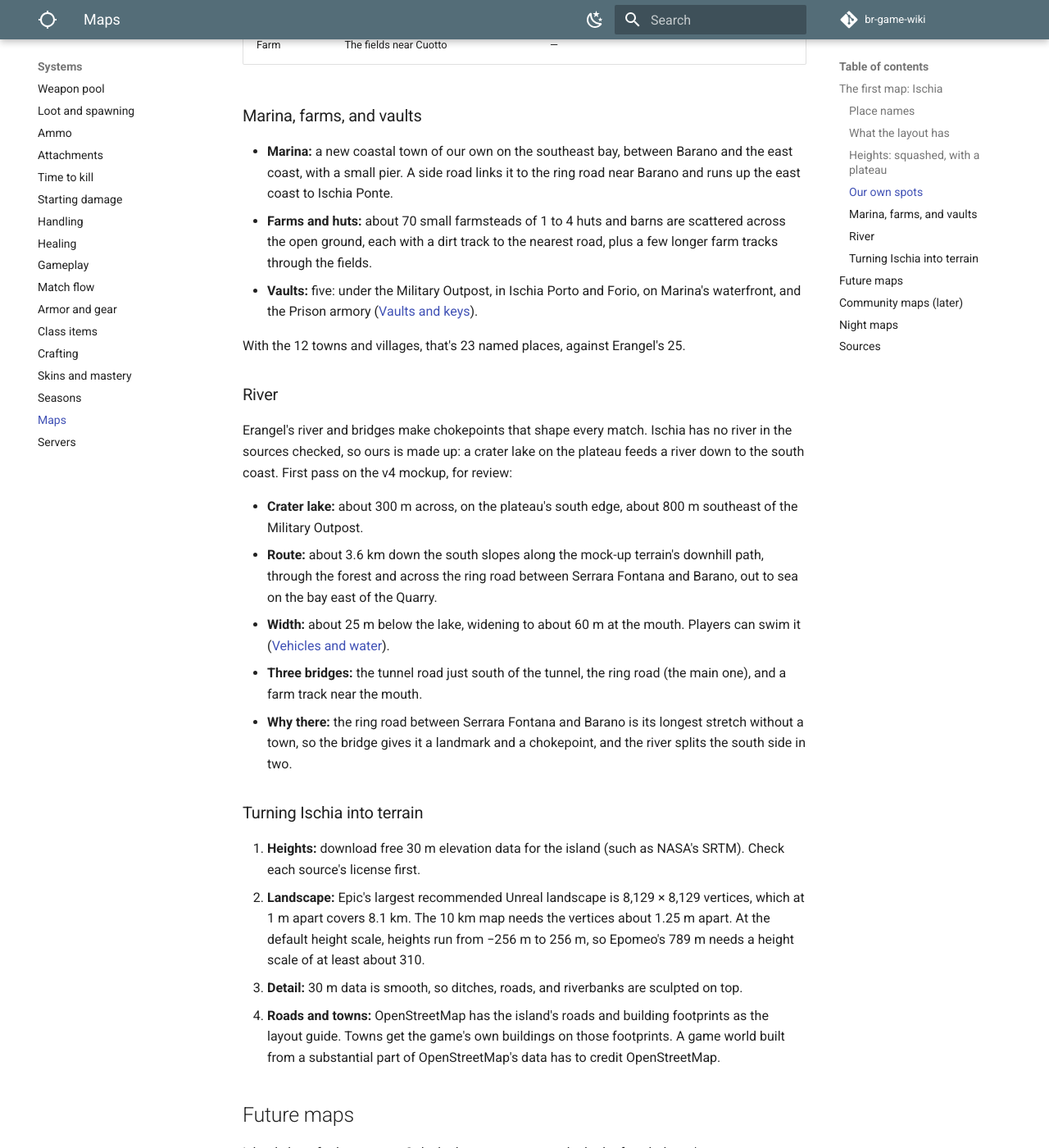
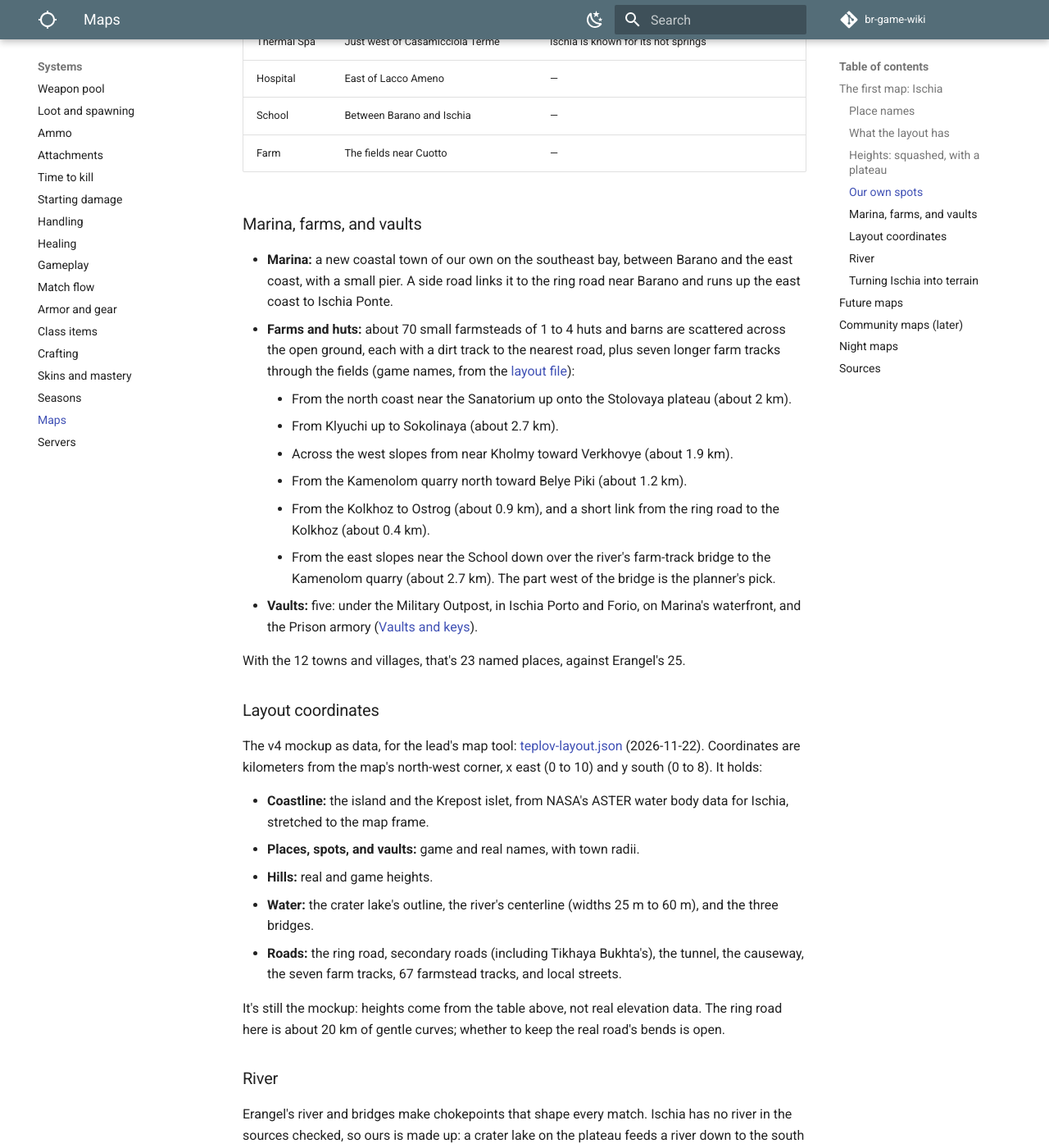
Before and after one commit to DerrickSpartan1/br-game-wiki, an MkDocs documentation site: the page built from docs/systems/maps.md, in a window 1280 px wide and 1400 px high, scrolled down 2738 px. Shown: the whole window at 82% size. Built offline with MkDocs 1.6.1 and Material for MkDocs 9.7.7, drawn with Linux system fonts in a browser that asks for light colours; comment, search, counter and statistics services are not loaded; some of the changed text lies outside the part shown.

Commit message:
Teplov layout coordinates for the map tool; Pizzi Bianchi fixed; farm tracks listed
Co-Authored-By: Claude Opus 5.5 <noreply@anthropic.com>
Claude-Session: https://claude.ai/code/session_01LAp2s4euUjj6HZthupXLj4

```diff
--- a/docs/systems/maps.md
+++ b/docs/systems/maps.md
@@ -20,7 +20,7 @@ In the game the island is **Teplov**, and every town, hill, and spot has our own
 | Large towns | Ischia Porto, Forio | Ischia Porto on the northeast corner around the harbor; Forio on the west coast |
 | Towns | Ischia Ponte, Casamicciola Terme, Lacco Ameno, Barano d'Ischia | Ischia Ponte below Ischia Porto, facing the castle islet; Casamicciola and Lacco Ameno along the north coast; Barano on the southeast slopes |
 | Villages | Serrara Fontana, Panza, Sant'Angelo, Monterone, Cuotto | Serrara Fontana and Panza on the high south side; Sant'Angelo on the south coast; Monterone and Cuotto inland from Forio |
-| Hills | Monte Epomeo (789 m), Monte Trippodi (503 m), Monte Rotaro (307 m), Montagnone (252 m), Pizzi Bianchi | Epomeo fills the middle and west; the smaller hills sit east and north between Barano, Casamicciola, and Ischia |
+| Hills | Monte Epomeo (789 m), Monte Trippodi (503 m), Monte Rotaro (307 m), Montagnone (252 m), Pizzi Bianchi (430 m) | Epomeo fills the middle and west. Trippodi, Rotaro, and Montagnone sit east and north between Barano, Casamicciola, and Ischia. Pizzi Bianchi, white tuff pinnacles, is on the south slope above Sant'Angelo |
 | Roads | A ring road through every town, about 30 km of bends in real life, climbing to about 450 m; a side road down to Sant'Angelo | — |
 | Castle islet | The Aragonese Castle on a rock off Ischia Ponte, joined by a stone bridge | A small fortress spot, like a mini Sosnovka |
 
@@ -38,6 +38,8 @@ Ischia is almost all mountain, and a 789 m peak in a 10 km map would let whoever
 | Monte Trippodi | 503 m | About 200 m |
 | Monte Rotaro | 307 m | About 120 m |
 | Montagnone | 252 m | About 100 m |
+| Pizzi Bianchi | 430 m | About 170 m, on the south slope above Sant'Angelo |
+| The castle islet's rock | About 113 m | About 45 m, with cliffs |
 
 - **Walkable:** no slope steeper than about 37° in the mock-up's terrain.
 - **No sniper nest:** a tree line rings the plateau, so the middle doesn't see the whole island.
@@ -63,10 +65,28 @@ Approved on the v3 mockup.
 ### Marina, farms, and vaults
 
 - **Marina:** a new coastal town of our own on the southeast bay, between Barano and the east coast, with a small pier. A side road links it to the ring road near Barano and runs up the east coast to Ischia Ponte.
-- **Farms and huts:** about 70 small farmsteads of 1 to 4 huts and barns are scattered across the open ground, each with a dirt track to the nearest road, plus a few longer farm tracks through the fields.
+- **Farms and huts:** about 70 small farmsteads of 1 to 4 huts and barns are scattered across the open ground, each with a dirt track to the nearest road, plus seven longer farm tracks through the fields (game names, from the [layout file](#layout-coordinates)):
+    - From the north coast near the Sanatorium up onto the Stolovaya plateau (about 2 km).
+    - From Klyuchi up to Sokolinaya (about 2.7 km).
+    - Across the west slopes from near Kholmy toward Verkhovye (about 1.9 km).
+    - From the Kamenolom quarry north toward Belye Piki (about 1.2 km).
+    - From the Kolkhoz to Ostrog (about 0.9 km), and a short link from the ring road to the Kolkhoz (about 0.4 km).
+    - From the east slopes near the School down over the river's farm-track bridge to the Kamenolom quarry (about 2.7 km). The part west of the bridge is the planner's pick.
 - **Vaults:** five: under the Military Outpost, in Ischia Porto and Forio, on Marina's waterfront, and the Prison armory ([Vaults and keys](match-flow.md#vaults-and-keys)).
 
 With the 12 towns and villages, that's 23 named places, against Erangel's 25.
+
+### Layout coordinates
+
+The v4 mockup as data, for the lead's map tool: [teplov-layout.json](../data/teplov-layout.json) (2026-11-22). Coordinates are kilometers from the map's north-west corner, x east (0 to 10) and y south (0 to 8). It holds:
+
+- **Coastline:** the island and the Krepost islet, from NASA's ASTER water body data for Ischia, stretched to the map frame.
+- **Places, spots, and vaults:** game and real names, with town radii.
+- **Hills:** real and game heights.
+- **Water:** the crater lake's outline, the river's centerline (widths 25 m to 60 m), and the three bridges.
+- **Roads:** the ring road, secondary roads (including Tikhaya Bukhta's), the tunnel, the causeway, the seven farm tracks, 67 farmstead tracks, and local streets.
+
+It's still the mockup: heights come from the table above, not real elevation data. The ring road here is about 20 km of gentle curves; whether to keep the real road's bends is open.
 
 ### River
 
```
Also changed, not shown: docs/data/teplov-layout.json (added, +1 -0 lines), docs/planning/changelog.md (+1 -0 lines), docs/planning/decisions.md (+1 -0 lines), docs/planning/to-do.md (+1 -0 lines).
